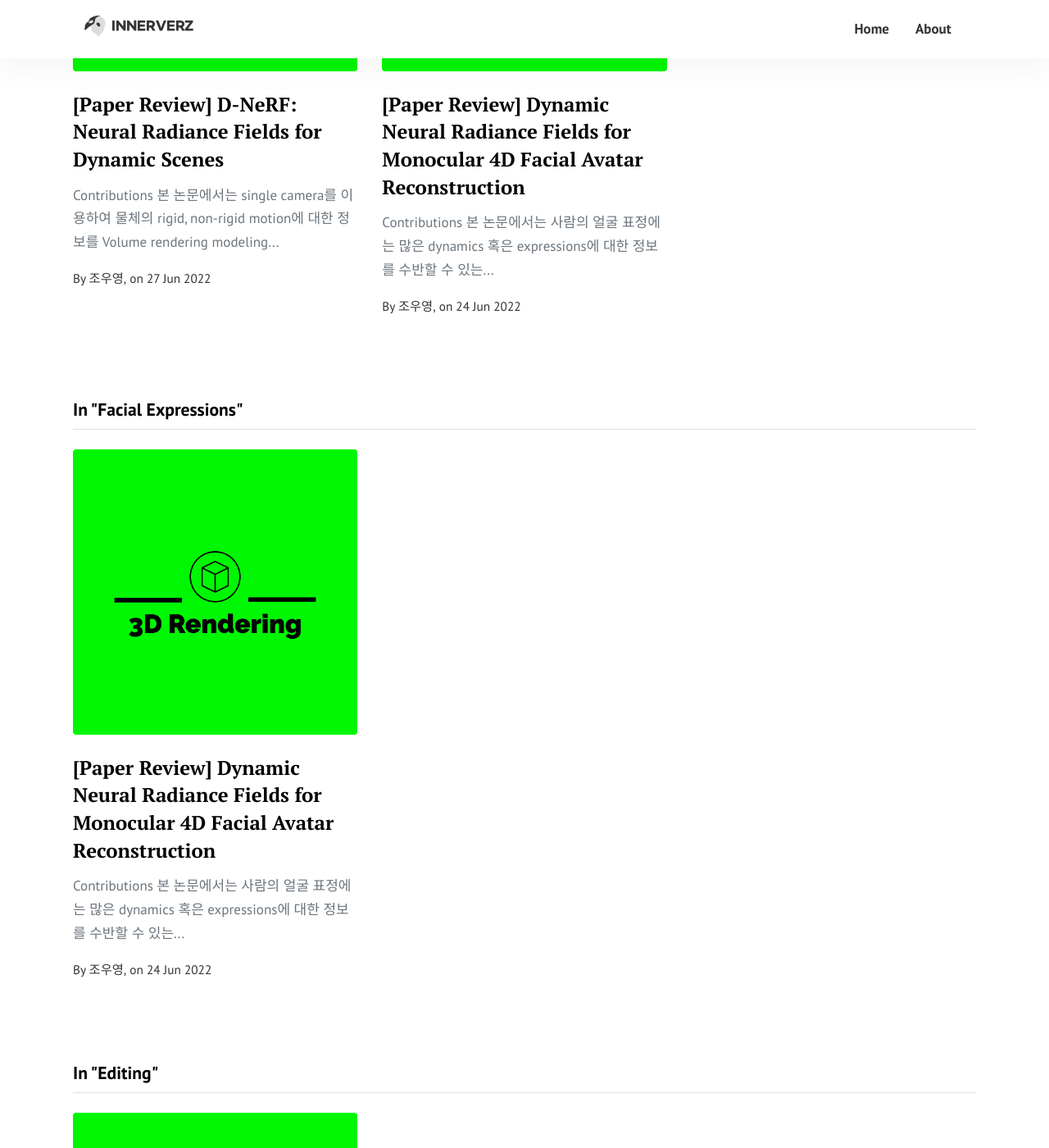
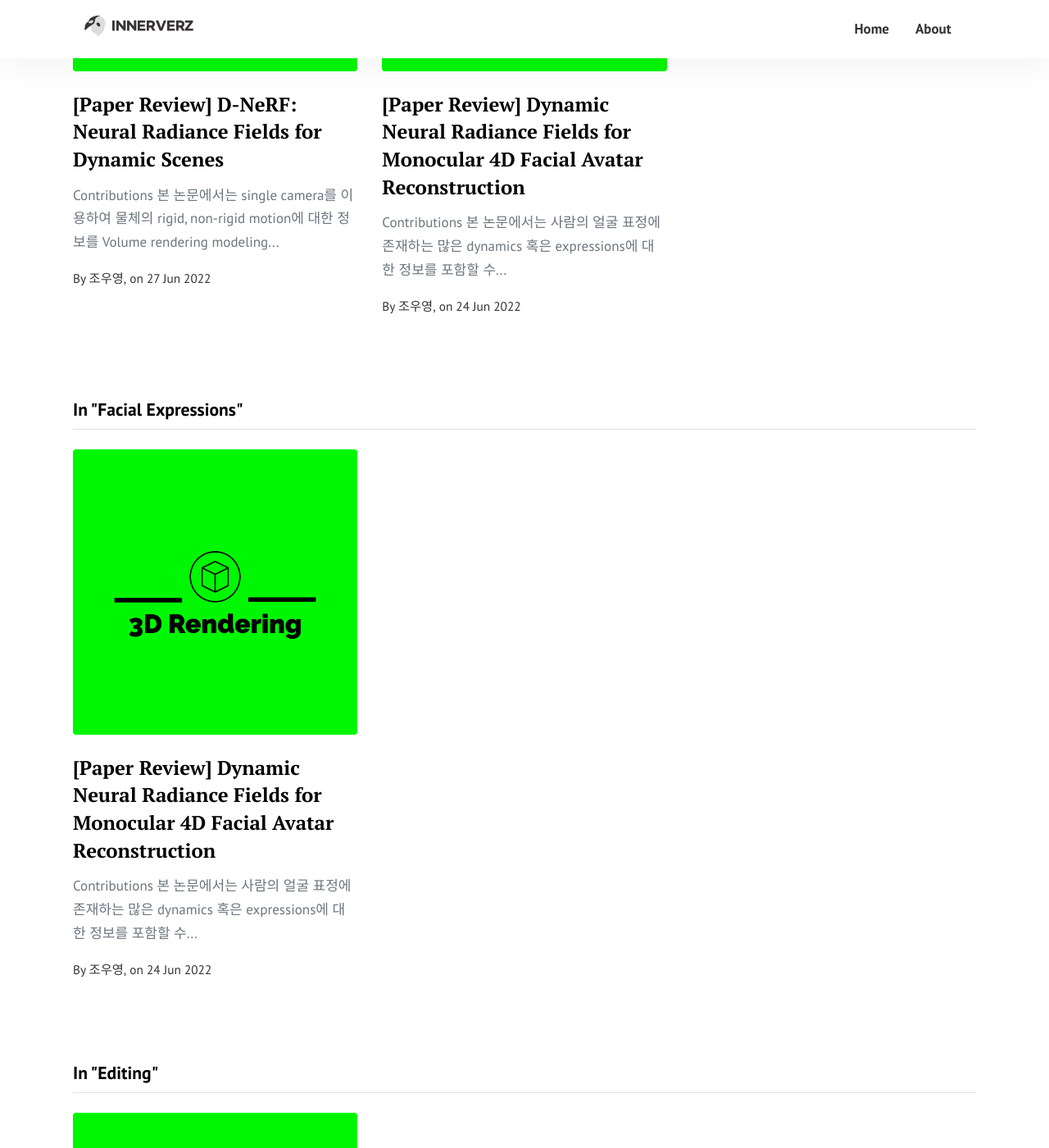
Before and after one commit to Innerverz-AI/Innerverz-AI.github.io, a Jekyll site: the page built from pages/categories.html, in a window 1280 px wide and 1400 px high, scrolled down 31908 px. Shown: the whole window at 82% size. Built offline with Jekyll 4.4.1, drawn with Linux system fonts in a browser that asks for light colours; formulas are drawn with MathJax 3; some of the changed text lies outside the part shown.

Commit message:
Update 2022-06-24-review-nerface.md

```diff
--- a/_posts/3d-rendering/2022-06-24-review-nerface.md
+++ b/_posts/3d-rendering/2022-06-24-review-nerface.md
@@ -8,7 +8,7 @@ image: assets/images/logo-3d-rendering.jpeg
 ---
 
 # Contributions
-- **본 논문에서는 사람의 얼굴 표정에는 많은 dynamics 혹은 expressions에 대한 정보를 수반할 수 있는 Volume rendering 방식을 제안한다.** 구체적으로 low-dimensional morphable model 이라는 외부 모듈을 이용하여 본 scene representation task에 포함시켰다. 그 효과로는 사람의 얼굴에 있어 pose나 expressions에 대한 explicit control이 가능해졌다. 또한, monocular input data만을 활용하여 본 task를 수행할 수 있음을 저자는 강조하고 있다. 실험적으로, 각종 video based reenactment methods와 성능 비교를 하였고, 본 모델이 그들을 뛰어넘는 성능을 얻을 수 있었음을 보였다.
+- **본 논문에서는 사람의 얼굴 표정에 존재하는 많은 dynamics 혹은 expressions에 대한 정보를 포함할 수 있는 Volume rendering 방식을 제안한다.** 구체적으로 low-dimensional morphable model 이라는 외부 모듈을 이용하여 본 scene representation task에 포함시켰다. 그 효과로는 사람의 얼굴에 있어 pose나 expressions에 대한 explicit control이 가능해졌다. 또한, monocular input data만을 활용하여 본 task를 수행할 수 있음을 저자는 강조하고 있다. 실험적으로, 각종 video based reenactment methods와 성능 비교를 하였고, 본 모델이 그들을 뛰어넘는 성능을 얻을 수 있었음을 보였다.
 
 ![motivation](/assets/posts/3d-rendering/nerface/motivation.PNG)
 
```
